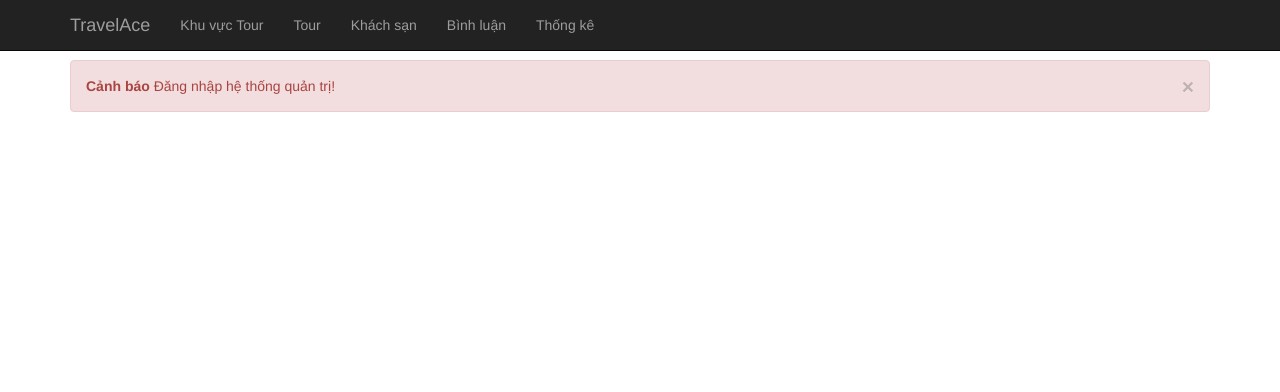
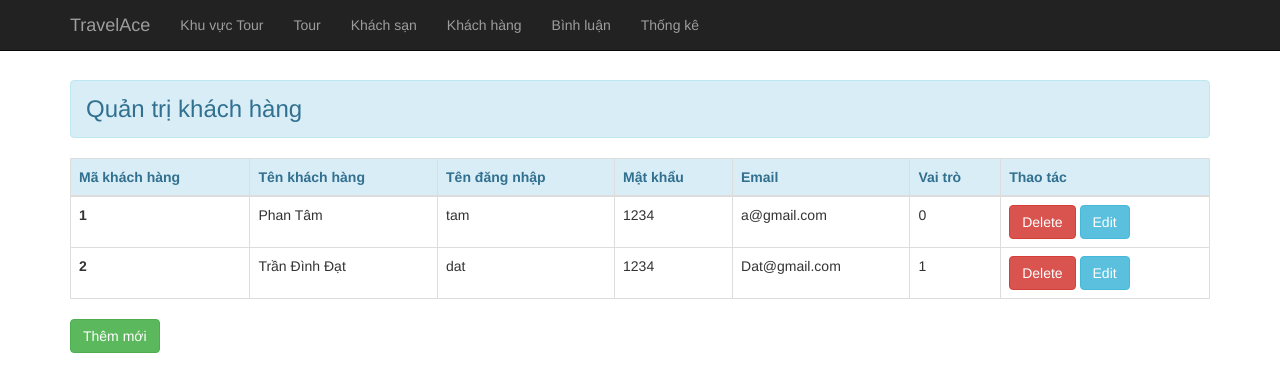
Before and after one commit to Tran-Dinh-Dat/duan1, a PHP site: page /quan_ly_khach_hang/index.php in a window 1280 px wide. Shown: the top 392 px of the page. Run offline with PHP 8.4, Linux system fonts and the light colour scheme; data comes from the database, SQL or seed files in the repository; some libraries are stand-ins or nearby versions.

Commit message:
Them quan tri khach hang vao du an

```diff
--- a/admin/layout.php
+++ b/admin/layout.php
@@ -51,6 +51,7 @@
             <li><a href="/duan1/admin/quan_ly_kvt/">Khu vực Tour</a></li>
             <li><a href="/duan1/admin/quan_ly_tour">Tour</a></li>
             <li><a href="/duan1/admin/quan_ly_ks">Khách sạn</a></li>
+            <li><a href="/duan1/admin/quan_ly_khach_hang">Khách hàng</a></li>
             <li><a href="/duan1/admin/quan_ly_bl">Bình luận</a></li>
             <li><a href="/duan1/admin/quan_ly_thong_ke">Thống kê</a></li>
           </ul>
--- /dev/null
+++ b/admin/quan_ly_khach_hang/index.php
@@ -0,0 +1,48 @@
+<?php
+	require '../../global.php';
+	require '../../pdo.php';
+	require '../../dao/khach_hang.php';
+ extract($_REQUEST);
+	$khach_hang = khach_hang();
+ if (exist_param('new')) {
+ 	$VIEW_NAME='new.php';
+ }elseif (exist_param("them")) {
+		try {
+			kh_insert($ten_kh, $ten_dn, $mat_khau, $email, $vai_tro);
+            unset( $ten_kh, $ten_dn, $mat_khau, $email, $vai_tro);
+        	echo '<script type="text/javascript">alert("ok")</script>';
+		} catch (Exception $exc) {
+			echo '<script type="text/javascript">alert("Sai")</script>';
+		}
+		$VIEW_NAME = "new.php";
+	}
+elseif (exist_param("edit")) {
+		$khach_hang=kh_byid($ma_kh);
+		extract($khach_hang);
+		$VIEW_NAME = "edit.php";
+}elseif(exist_param("edit_kh")) {
+		try {
+			kh_update($ten_kh, $ten_dn, $mat_khau, $email, $vai_tro);
+			echo '<script type="text/javascript"> alert("Cập nhật thành công")</script>';
+		}catch (Exception $exc) {
+			echo '<script type="text/javascript"> alert("Cập nhật thất bại")</script>';
+		}
+		$VIEW_NAME = "edit.php";
+}
+elseif(exist_param('delete')){
+		try {
+			delete_kh($ma_kh);
+			$khach_hang = khach_hang();
+			echo '<script type="text/javascript"> alert("Xoá thành công")</script>';
+		} catch (Exception $exc) {
+			echo '<script type="text/javascript"> alert("Xoá thất bại")</script>';
+		}
+		$VIEW_NAME='view.php';
+	}
+else {
+
+	$VIEW_NAME="view.php";
+}
+require '../layout.php';
+
+ ?>
--- /dev/null
+++ b/admin/quan_ly_khach_hang/view.php
@@ -0,0 +1,34 @@
+		<form action="" method="POST" role="form">
+			<h3 class="alert alert-info">Quản trị khách hàng</h3>
+			<table class="table table-hover table-bordered">
+				<thead class="alert-info">
+					<tr>
+						<th>Mã khách hàng</th>
+						<th>Tên khách hàng</th>
+						<th>Tên đăng nhập</th>
+						<th>Mật khẩu</th>
+						<th>Email</th>
+						<th>Vai trò</th>
+						<th>Thao tác</th>
+					</tr>
+				</thead>
+				<tbody>
+					<?php foreach ($khach_hang as $key => $value):
+						extract($value); ?>
+					<tr>
+						<td style="font-weight: bold; "><?php echo $value["ma_kh"] ?></td>
+						<td><?php echo $value["ten_kh"] ?></td>
+						<td><?php echo $value["ten_dn"] ?></td>
+						<td><?php echo $value["mat_khau"] ?></td>
+						<td><?php echo $value["email"] ?></td>
+						<td><?php echo $value["vai_tro"] ?></td>
+						<td>
+							<a class="btn btn-danger" href="index.php?delete&ma_kh=<?=$value['ma_kh']?>">Delete</a>
+							<a class="btn btn-info" href="index.php?edit&ma_kh=<?=$value['ma_kh']?>">Edit</a>
+						</td>
+					</tr>
+					<?php endforeach;?>
+				</tbody>
+			</table>
+		</form>
+		<a class="btn-success btn" href="index.php?new" class="btn btn-default"> Thêm mới</a>
--- /dev/null
+++ b/dao/khach_hang.php
@@ -0,0 +1,32 @@
+<?php
+function khach_hang(){
+	$sql="SELECT * from user";
+	return pdo_query($sql);
+}
+function kh_insert($ten_kh, $ten_dn, $mat_khau, $email, $vai_tro){
+		$sql = "INSERT INTO user(ten_kh, ten_dn, mat_khau, email, vai_tro) VALUES(?,?,?,?,?)";
+		pdo_execute($sql,  $ten_kh, $ten_dn, $mat_khau, $email, $vai_tro);
+	}
+
+
+	function kh_byid($ma_kh){
+		$sql="SELECT * from user where ma_kh=?";
+		return pdo_query_one($sql,$ma_kh);
+	}
+	function kh_update($ten_kh, $ten_dn, $mat_khau, $email, $vai_tro) {
+		$sql = "UPDATE user SET ten_kh=?, ten_dn=? mat_khau=? email=? vai_tro=? WHERE ma_kh=? ";
+		pdo_execute($sql, $ten_kh, $ten_dn, $mat_khau, $email, $vai_tro);
+	}
+
+	function delete_kh($ma_kh){
+    $sql = "DELETE FROM user WHERE ma_kh=?";
+    if(is_array($ma_kh)){
+        foreach ($ma_kh as $ma) {
+            pdo_execute($sql, $id);
+        }
+    }
+    else{
+        pdo_execute($sql, $ma_kh);
+    }
+}
+ ?>
```
Also changed, not shown: admin/quan_ly_khach_hang/edit.php (added, +34 -0 lines), admin/quan_ly_khach_hang/new.php (added, +35 -0 lines).
